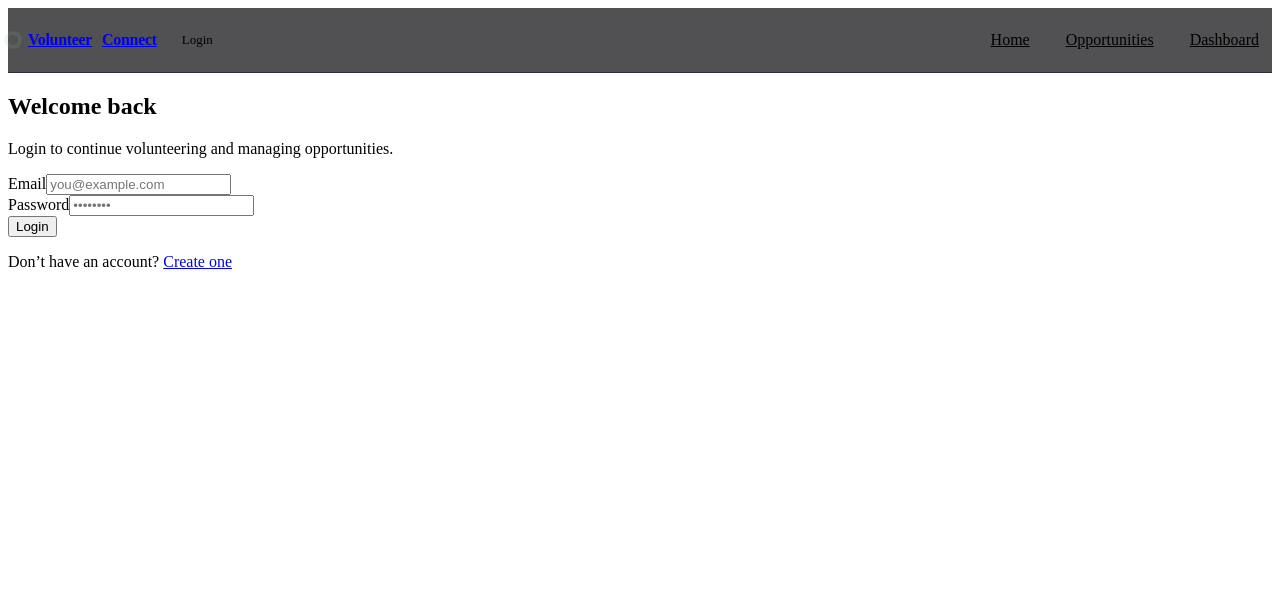
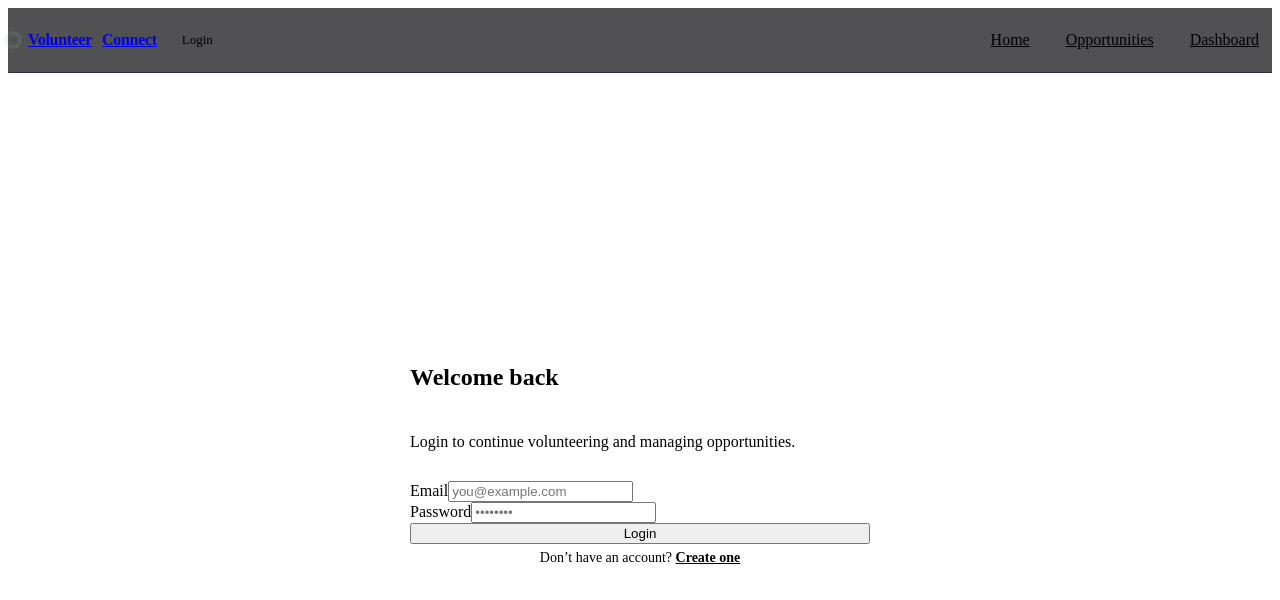
Before and after one commit to Httpednah/volunteer-connect-frontend, a React (Vite) app in the folder volunteer-connect-frontend/: page /login in a window 1280 px wide. Shown: the top 600 px of the page. Built offline with nearby package versions, Linux system fonts and the light colour scheme.

Commit message:
add styles for authentication pages including layout, buttons, and alerts

```diff
--- a/volunteer-connect-frontend/src/styles.css
+++ b/volunteer-connect-frontend/src/styles.css
@@ -192,3 +192,57 @@
   border-color: rgba(143,185,150,.4);
   color: var(--text);
 }
+/* =========================
+   Auth Pages
+========================= */
+.auth-wrap{
+  min-height: calc(100vh - 84px);
+  display: grid;
+  place-items: center;
+  padding: 24px 0 60px;
+}
+
+.auth-card{
+  width: min(460px, 100%);
+  padding: 22px;
+  animation: fadeUp .55s var(--ease) both;
+}
+
+.auth-head{
+  display: grid;
+  gap: 6px;
+  margin-bottom: 14px;
+}
+
+.btn-full{
+  width: 100%;
+  justify-content: center;
+}
+
+/* Links */
+.link{
+  color: var(--primary);
+  font-weight: 600;
+}
+.link:hover{ color: var(--primary-2); }
+
+.auth-foot{
+  margin: 6px 0 0;
+  color: var(--muted);
+  font-size: 14px;
+  text-align: center;
+}
+
+/* Alerts */
+.alert{
+  padding: 12px 12px;
+  border-radius: var(--radius-sm);
+  border: 1px solid var(--border);
+  background: rgba(255,255,255,.02);
+  margin: 10px 0 14px;
+}
+
+.alert-danger{
+  border-color: rgba(224,108,117,.4);
+  background: rgba(224,108,117,.12);
+}
```
